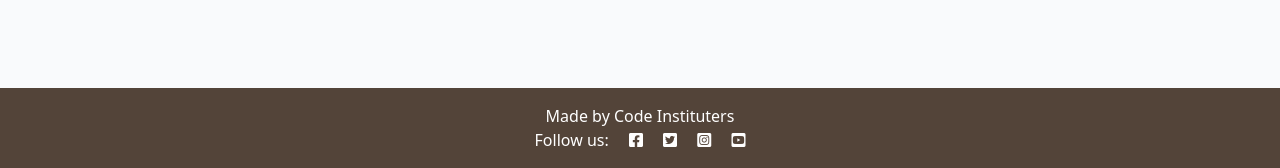
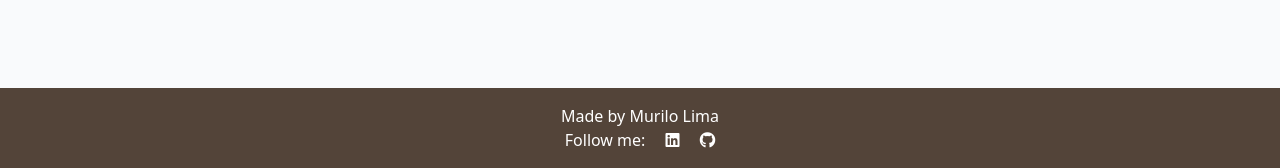
Before and after one commit to omurilolima/book-club, a Django app: page / in a window 1280 px wide. Shown: the part 632-800 px from the top of the page. Run offline with Django 3.2, Linux system fonts and the light colour scheme; data that the repository does not hold is empty.

Commit message:
Update footer layout and info

```diff
--- a/static/css/style.css
+++ b/static/css/style.css
@@ -59,6 +59,10 @@ h2, h3, h4 {
 
 .card h4 {
     font-size: 1.1rem;
+}
+
+.footer i {
+    color: white;
 }
 
 .image-container {
--- a/templates/base.html
+++ b/templates/base.html
@@ -87,11 +87,12 @@
 
     <!-- Footer -->
     <footer class="footer mt-auto py-3 dark-bg">
-        <p class="m-0 text-center text-white">Made by Code Instituters</p>
-        <p class="m-0 text-center text-white">Follow us: <i class="fab fa-facebook-square ms-3"></i>
-            <i class="fab fa-twitter-square ms-3"></i>
-            <i class="fab fa-instagram-square ms-3"></i>
-            <i class="fab fa-youtube-square ms-3"></i></p>
+        <p class="m-0 text-center text-white">Made by Murilo Lima</p>
+        <p class="m-0 text-center text-white">Follow me:
+            <a href="https://www.linkedin.com/in/omurilolima/" target="_blank">
+                <i class="fab fa-linkedin ms-3"></i></a>
+            <a href="https://github.com/omurilolima" target="_blank">
+                <i class="fab fa-github ms-3"></i></a>
     </footer>
     <script>
         setTimeout(function () {
--- a/templates/index.html
+++ b/templates/index.html
@@ -4,7 +4,6 @@
 
 <div class="container-fluid">
     <div class="row justify-content-center">
-
         <!-- Blog Entries Column -->
         <div class="col-8 mt-3 d-flex justify-content-evenly">
             <div class="row">
```
Also changed, not shown: templates/post_detail.html (+3 -5 lines).
